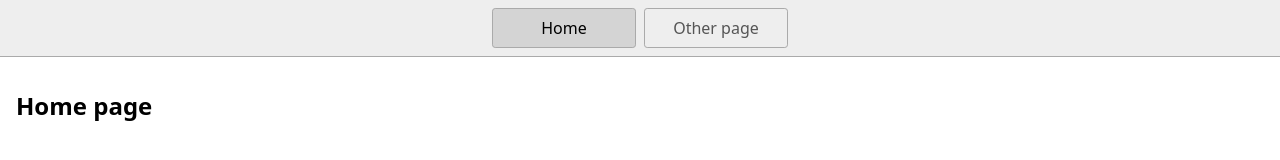
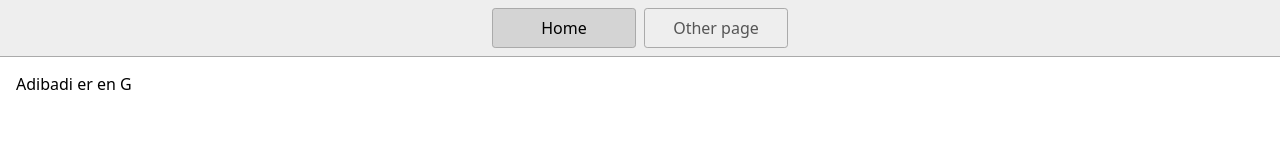
Before and after one commit to adibadi12/Start-nr-1, a website: page index.html in a window 1280 px wide. Drawn offline with Linux system fonts and the light colour scheme.

Commit message:
Update new statement

```diff
--- a/index.html
+++ b/index.html
@@ -17,7 +17,7 @@
       <a href="/page2.html">Other page</a>
     </nav>
     <main>
-      <h1>Home page</h1>
+    Adibadi er en G
     </main>
   </body>
 </html>
```
Also changed, not shown: 1 other file.
